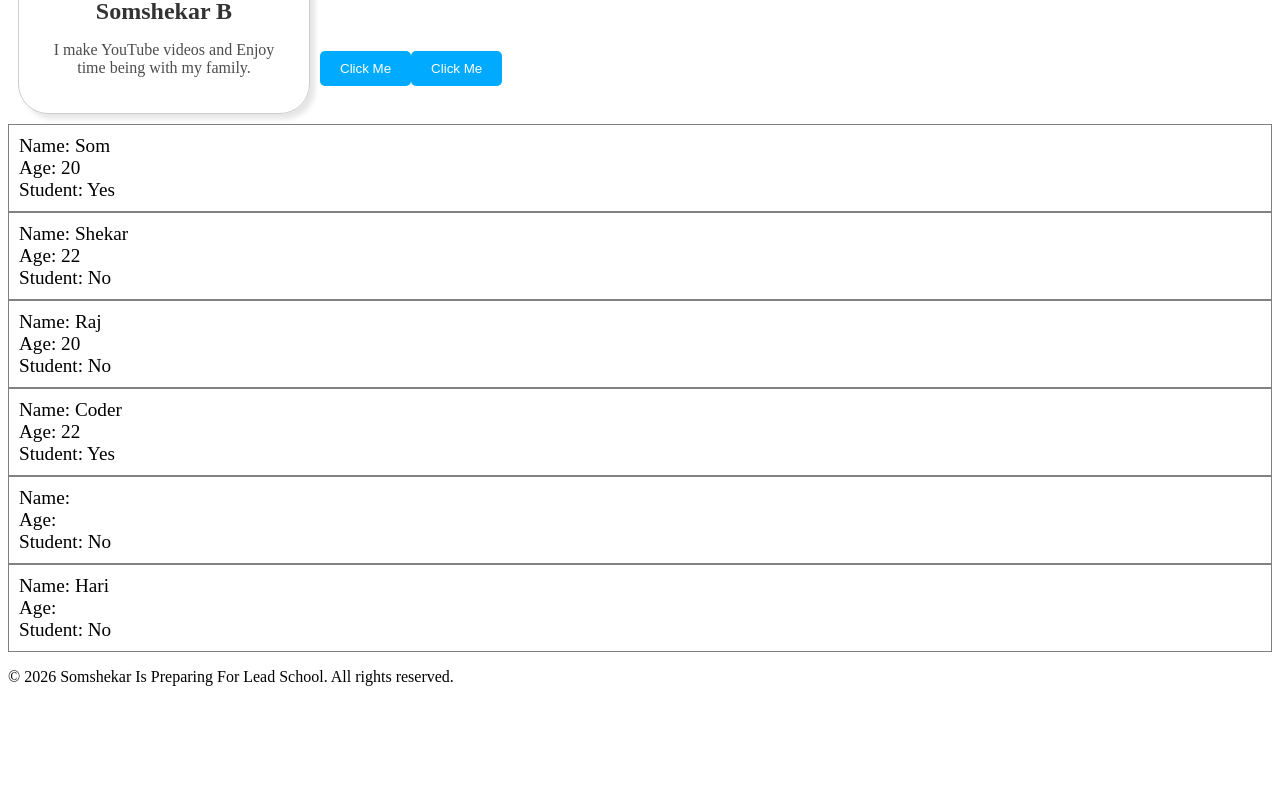
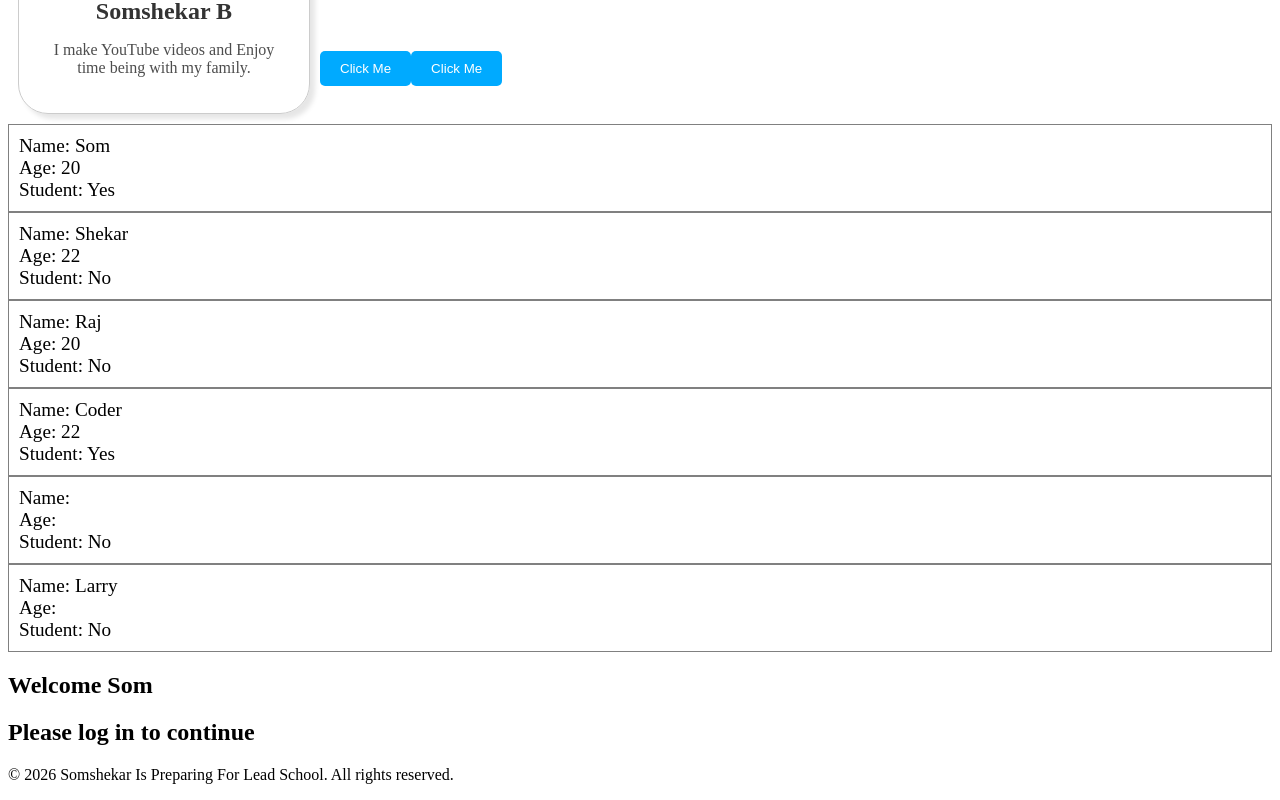
Before and after one commit to RajRocky1/ReactForLeadSchool, a React (Vite) app in the folder my-react-app/: page / in a window 1280 px wide. Shown: the part 393-1193 px from the top of the page. Before the commit the page ends 1095 px from the top, so only its background shows below. Built offline with nearby package versions, Linux system fonts and the light colour scheme.

Commit message:
Created user greeting component using conditional rendering

```diff
--- a/my-react-app/src/App.jsx
+++ b/my-react-app/src/App.jsx
@@ -5,6 +5,7 @@ import Card from './Card.jsx';
 import Button from './Button/Button.jsx';
 import Button2 from './Button/Button2.jsx';
 import Student from './Student.jsx';
+import UserGreeting from './UserGreeting.jsx';
 
 function App() {
   return (
@@ -21,7 +22,10 @@ function App() {
       <Student name="Coder" age={22} isStudent={true} />
 
       <Student />
-      <Student name="Hari" />
+      <Student name="Larry" />
+
+      <UserGreeting isLoggedIn={true} username="Som" />
+      <UserGreeting isLoggedIn={false} username="Shekar" />
 
       <Footer />
     </>
--- /dev/null
+++ b/my-react-app/src/UserGreeting.jsx
@@ -0,0 +1,15 @@
+
+function UserGreeting(props) {
+
+  const welcomeMessage = <h2 className="welcome-message">
+    Welcome {props.username}
+  </h2>;
+
+  const loginPrompt = <h2 className="login-prompt">
+    Please log in to continue
+  </h2>;
+
+  return (props.isLoggedIn ? welcomeMessage : loginPrompt);
+}
+
+export default UserGreeting;
```
